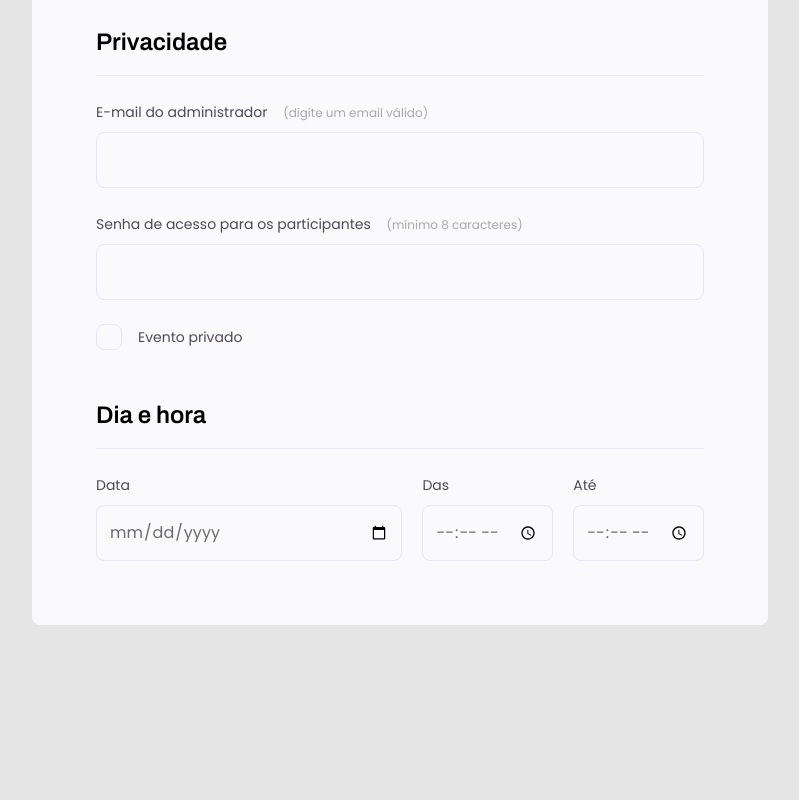
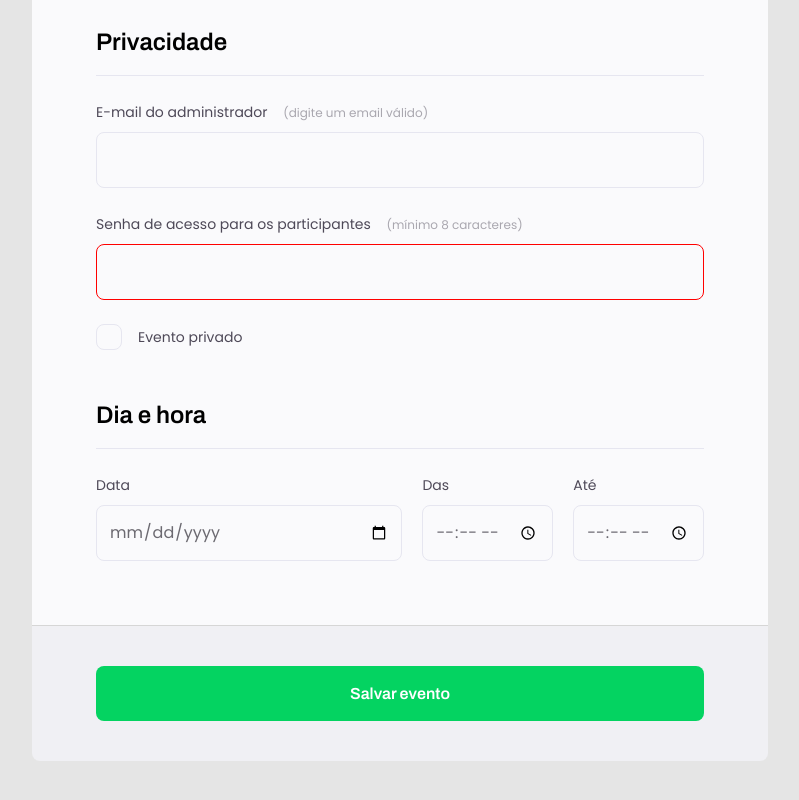
Before and after one commit to luprime/projeto-03-explorer, a plain HTML site: page index.html in a window 1280 px wide. Shown: the part 1082-1882 px from the top of the page, without its empty margins (240-1039 px from the left). Before the commit the page ends 1707 px from the top, so only its background shows below. Drawn offline with Linux system fonts and the light colour scheme.

Commit message:
adicionado botão de submit e alguns estilos

```diff
--- a/index.html
+++ b/index.html
@@ -20,15 +20,19 @@
             <p>O primeiro passo, é preencher esse
                 formulário de inscrição.</p>
         </header>
-        <form>
+        <form id="my-form">
 
             <fieldset>
                 <div class="fieldset-wrapper">
                     <legend>Informações do Evento</legend>
 
                     <div class="input-wrapper">
-                    <label for="event-tittle">Título do evento <span>(mínimo 8 caracteres)</span></label>
-                    <input type="text" id="event-tittle" />
+                    <label for="event-tittle">Título do evento* <span>(mínimo 8 caracteres)</span></label>
+                    <input
+                        type="text"
+                        id="event-tittle"
+                        required
+                        minlength="8"/>
                     </div>
 
                     <div class="input-wrapper">
@@ -69,7 +73,11 @@
 
                   <div class="input-wrapper">
                     <label for="event-password">Senha de acesso para os participantes <span>(mínimo 8 caracteres)</span></label>
-                    <input type="password" id="event-password" />
+                    <input
+                        type="password"
+                        id="event-password"
+                        required
+                        minlength="8" />
                   </div>
 
                   <div class="checkbox-wrapper">
@@ -106,7 +114,16 @@
                 </div>
               </fieldset>
 
+
+
         </form>
+        <footer>
+            <input
+                form="my-form"
+                class="button"
+                type="submit"
+                value="Salvar evento">
+        </footer>
     </div>
 
 </body>
--- a/style.css
+++ b/style.css
@@ -4,7 +4,7 @@
     box-sizing: border-box;
   }
 
-  body, input, button, select, textarea {
+  body, input, select, textarea {
     font-family: 'Poppins', sans-serif;
   }
 
@@ -55,7 +55,7 @@
   form {
     margin-top: 38px;
     background: #FAFAFC;
-    border-radius: 8px;
+    border-radius: 8px 8px 0 0;
     min-height: 300px;
 
     padding: 64px;
@@ -198,3 +198,40 @@
     */
 
   }
+
+footer{
+    background: #f0f0f4;
+
+    height: 136px;
+
+    display: flex;
+    flex-direction: column;
+
+    padding: 40px 64px;
+
+    margin-bottom: 100px;
+
+    border-top: 1px solid #d6d6d6;
+    border-radius: 0 0 8px 8px;
+  }
+
+footer .button{
+    height: 56px;
+    border: 0;
+    background: #04d361;
+    border-radius: 8px;
+
+    font-family: 'Archivo';
+    font-size: 16px;
+    line-height: 26px;
+    color: #ffffff;
+
+}
+
+footer .button:hover{
+   background: #08a04c;
+}
+
+input:invalid{
+    border: 1px solid red;
+}
```
